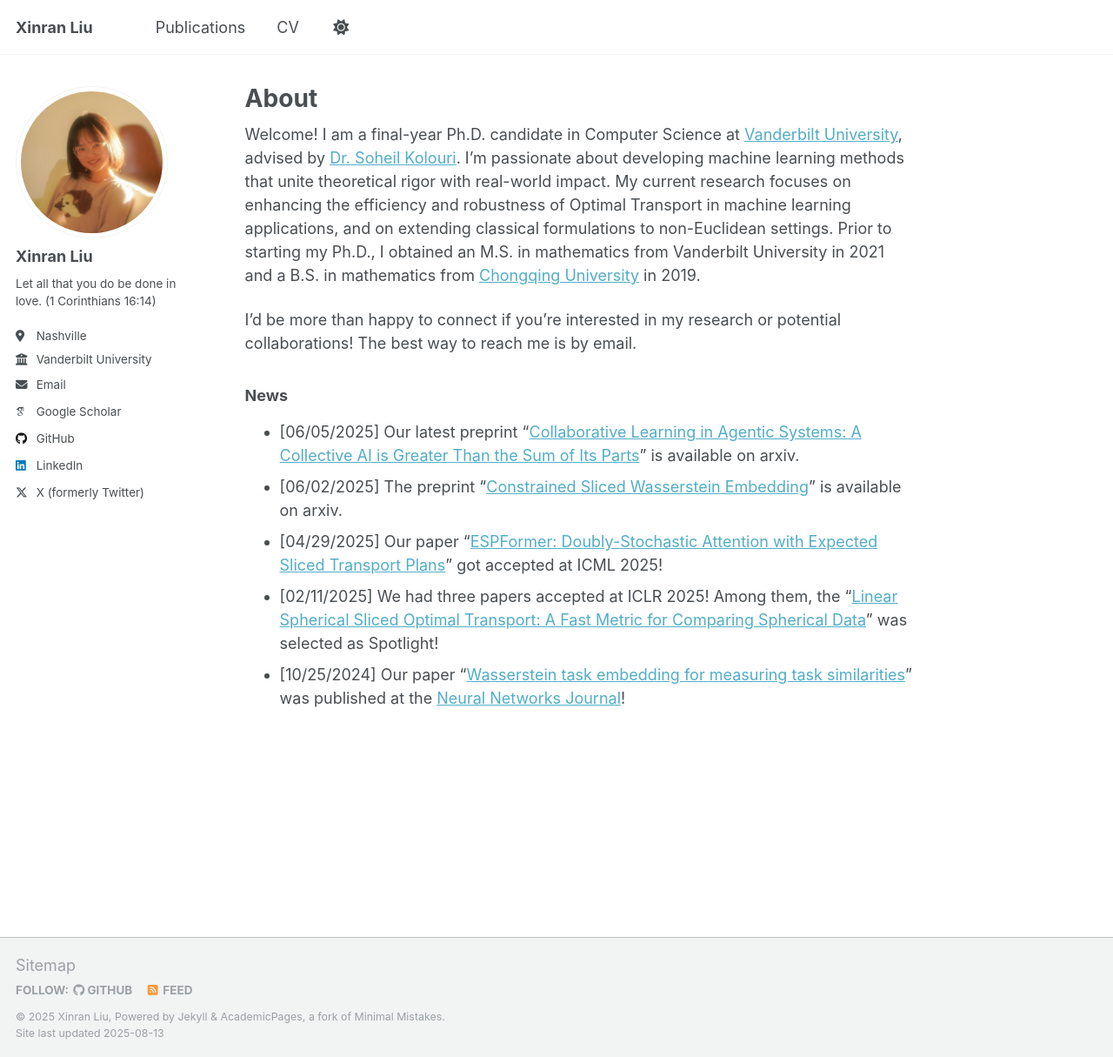
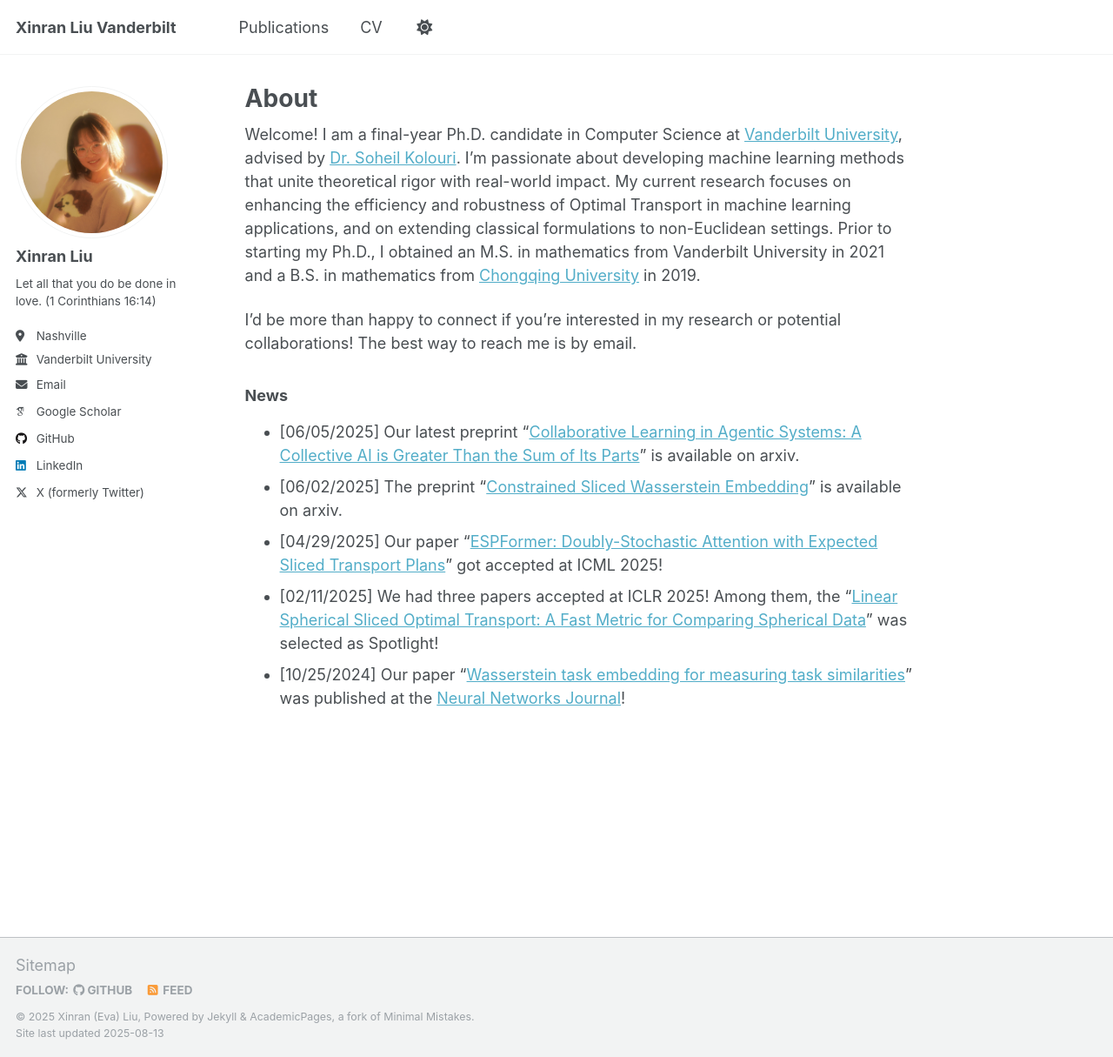
Before and after one commit to xinranliueva/xinranliueva.github.io, a Jekyll site: the page built from _pages/about.md, in a window 1280 px wide and 1215 px high. Shown: the whole window at 87% size. Built offline with Jekyll 4.4.1, drawn with Linux system fonts in a browser that asks for light colours; some web fonts are replaced.

Commit message:
Update _config.yml

```diff
--- a/_config.yml
+++ b/_config.yml
@@ -9,9 +9,9 @@
 # Basic Site Settings
 locale                   : "en-US"
 site_theme               : "default"
-title                    : "Xinran Liu"
+title                    : "Xinran Liu Vanderbilt"
 title_separator          : "-"
-name                     : &name "Xinran Liu"
+name                     : &name "Xinran (Eva) Liu"
 description              : &description "Ph.D. candidate in Computer Science"
 url                      : https://xinranliueva.github.io # the base hostname & protocol for your site e.g. "https://[your GitHub username].github.io"
 baseurl                  : "" # the subpath of your site, e.g. "/blog"
```
